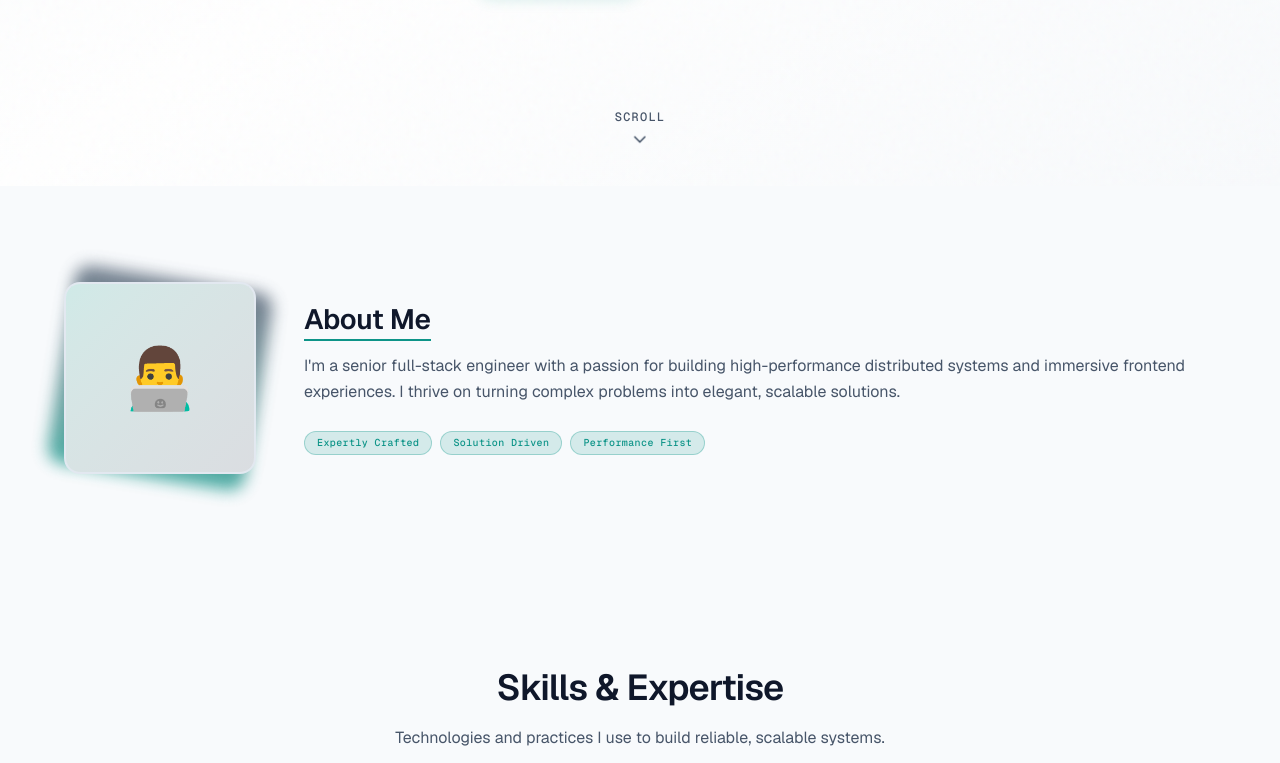
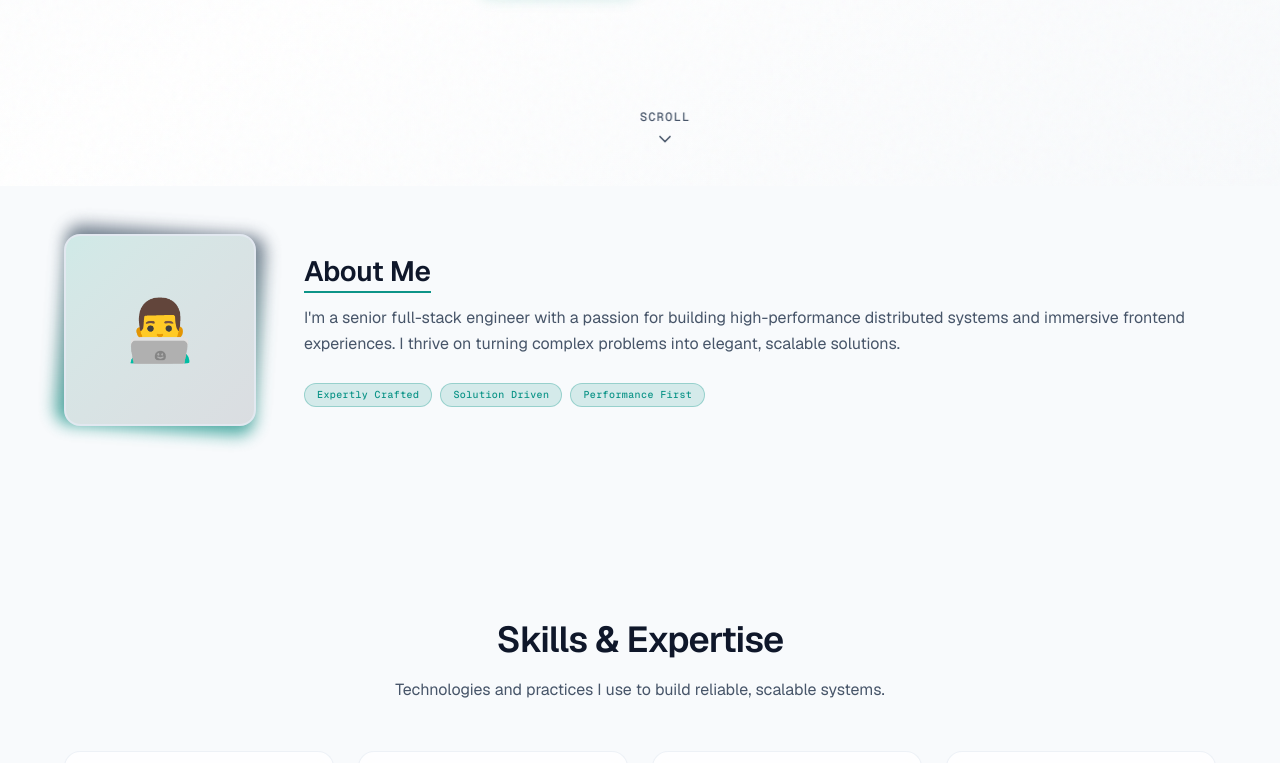
Before and after one commit to islamAbuSleem/portfolio-FE, a Next.js app: page / in a window 1280 px wide. Shown: the part 614-1377 px from the top of the page. Built offline with nearby package versions, Linux system fonts and the light colour scheme.

Commit message:
fix: smooth hero parallax via direct DOM mutation, add scroll-blur to About section

```diff
--- a/components/hero/Hero.tsx
+++ b/components/hero/Hero.tsx
@@ -1,6 +1,6 @@
 "use client";
 
-import { useState, useEffect } from "react";
+import { useState, useEffect, useRef } from "react";
 import { Button } from "@/components/ui/Button";
 import { ChevronDown } from "lucide-react";
 import { useParallax } from "@/hooks/useParallax";
@@ -10,9 +10,9 @@ const PHRASES = ["diverse systems", "innovative interfaces", "meaningful experie
 export function Hero() {
   const [phraseIndex, setPhraseIndex] = useState(0);
   const [visible, setVisible] = useState(true);
-  const bgOffset = useParallax(0.1);
-  const contentOffset = useParallax(0.25);
-  const fgOffset = useParallax(0.4);
+  const bgRef = useParallax(0.1);
+  const contentRef = useParallax(0.25);
+  const fgRef = useParallax(0.4);
 
   useEffect(() => {
     const interval = setInterval(() => {
@@ -28,8 +28,8 @@ export function Hero() {
   return (
     <section className="relative min-h-screen flex items-center justify-center overflow-hidden">
       <div
-        className="absolute inset-0 bg-gradient-to-br from-bg via-surface to-bg"
-        style={{ transform: `translateY(${bgOffset}px)` }}
+        ref={bgRef}
+        className="absolute inset-0 bg-gradient-to-br from-bg via-surface to-bg will-change-transform"
         aria-hidden="true"
       />
       <div
@@ -38,8 +38,8 @@ export function Hero() {
       />
 
       <div
-        className="relative z-10 text-center px-6 max-w-4xl mx-auto"
-        style={{ transform: `translateY(${contentOffset}px)` }}
+        ref={contentRef}
+        className="relative z-10 text-center px-6 max-w-4xl mx-auto will-change-transform"
       >
         <div className="relative inline-block mb-8">
           <h1 className="text-display-xl font-extrabold text-text leading-tight tracking-tight">
@@ -80,8 +80,9 @@ export function Hero() {
       </div>
 
       <div
-        className="absolute bottom-8 left-1/2 flex flex-col items-center gap-2"
-        style={{ transform: `translateX(-50%) translateY(${fgOffset}px)` }}
+        ref={fgRef}
+        className="absolute bottom-8 left-1/2 flex flex-col items-center gap-2 will-change-transform"
+        style={{ transform: "translateX(-50%)" }}
       >
         <span className="text-label-md text-text-secondary tracking-widest">SCROLL</span>
         <ChevronDown className="w-5 h-5 text-text-secondary animate-bounce" />
--- a/components/sections/AboutSection.tsx
+++ b/components/sections/AboutSection.tsx
@@ -3,6 +3,7 @@
 import { ReactNode } from "react";
 import { TagPill } from "@/components/ui/TagPill";
 import Link from "next/link";
+import { useScrollBlur } from "@/hooks/useScrollBlur";
 
 export function AboutSection({
   title,
@@ -15,8 +16,17 @@ export function AboutSection({
   avatar?: ReactNode;
   tags?: string[];
 }) {
+  const isBlurred = useScrollBlur(80);
+
   return (
-    <section className="relative py-24 px-6">
+    <section
+      className={`relative px-6 transition-all duration-500 -mt-20 z-10 ${
+        isBlurred
+          ? "backdrop-blur-xl bg-surface/70 border-y border-border/40"
+          : ""
+      }`}
+      style={{ paddingTop: "8rem", paddingBottom: "6rem" }}
+    >
       <div className="max-w-6xl mx-auto">
         <div className="flex flex-col md:flex-row gap-12 items-center">
           <div className="relative flex-shrink-0">
--- a/hooks/useParallax.ts
+++ b/hooks/useParallax.ts
@@ -1,6 +1,6 @@
 "use client";
 
-import { useSyncExternalStore, useEffect, useState } from "react";
+import { useSyncExternalStore, useEffect, useRef } from "react";
 
 function subscribeToPrefersReducedMotion(callback: () => void) {
   const mq = window.matchMedia("(prefers-reduced-motion: reduce)");
@@ -26,14 +26,18 @@ function usePrefersReducedMotion() {
 
 export function useParallax(speed: number) {
   const prefersReducedMotion = usePrefersReducedMotion();
-  const [offset, setOffset] = useState(0);
+  const ref = useRef<HTMLDivElement>(null);
 
   useEffect(() => {
     if (prefersReducedMotion) return;
+    const el = ref.current;
+    if (!el) return;
+
     let raf: number;
     const handleScroll = () => {
       raf = requestAnimationFrame(() => {
-        setOffset(window.scrollY * (1 - speed));
+        const y = window.scrollY * (1 - speed);
+        el.style.transform = `translate3d(0, ${y}px, 0)`;
       });
     };
     window.addEventListener("scroll", handleScroll, { passive: true });
@@ -43,5 +47,5 @@ export function useParallax(speed: number) {
     };
   }, [speed, prefersReducedMotion]);
 
-  return prefersReducedMotion ? 0 : offset;
+  return ref;
 }
--- /dev/null
+++ b/hooks/useScrollBlur.ts
@@ -0,0 +1,25 @@
+"use client";
+
+import { useEffect, useState } from "react";
+
+export function useScrollBlur(threshold: number = 0) {
+  const [isBlurred, setIsBlurred] = useState(false);
+
+  useEffect(() => {
+    let raf: number;
+    const handleScroll = () => {
+      if (raf) cancelAnimationFrame(raf);
+      raf = requestAnimationFrame(() => {
+        setIsBlurred(window.scrollY > threshold);
+      });
+    };
+    handleScroll();
+    window.addEventListener("scroll", handleScroll, { passive: true });
+    return () => {
+      window.removeEventListener("scroll", handleScroll);
+      if (raf) cancelAnimationFrame(raf);
+    };
+  }, [threshold]);
+
+  return isBlurred;
+}
```
